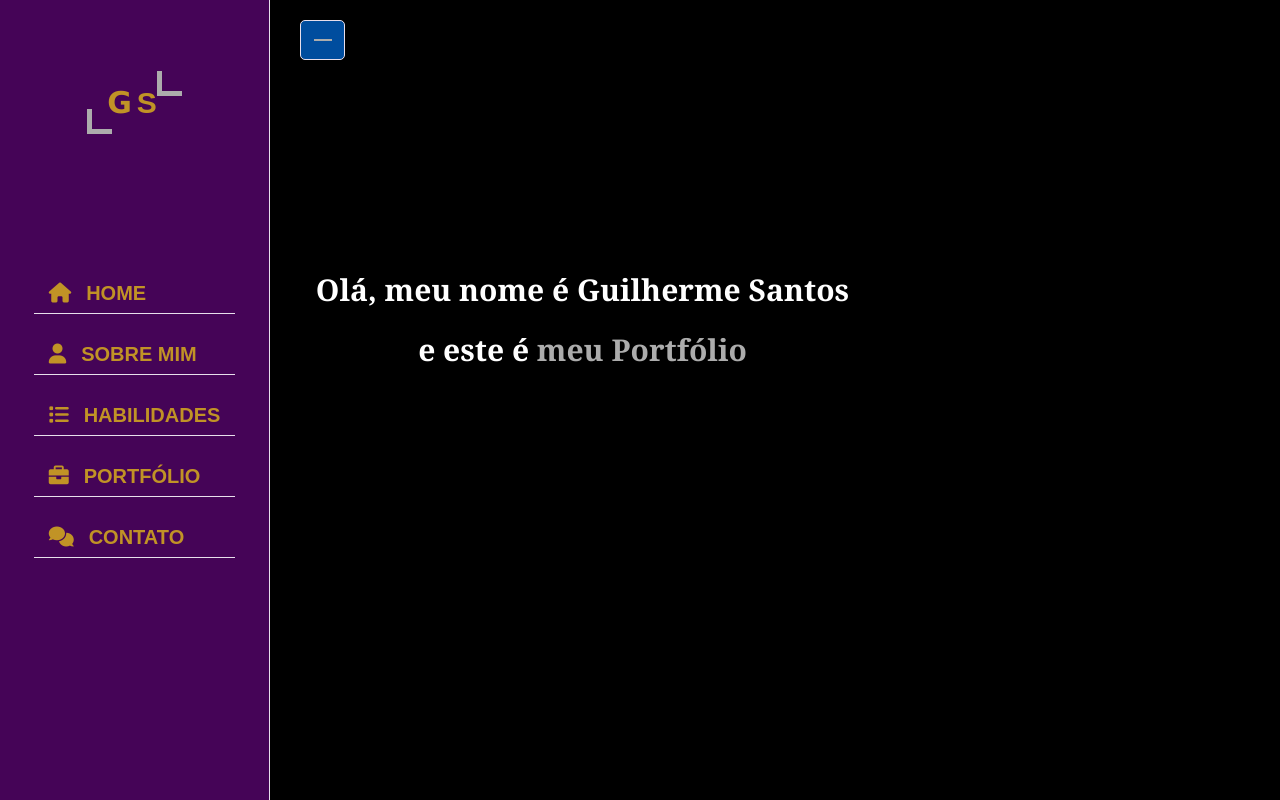
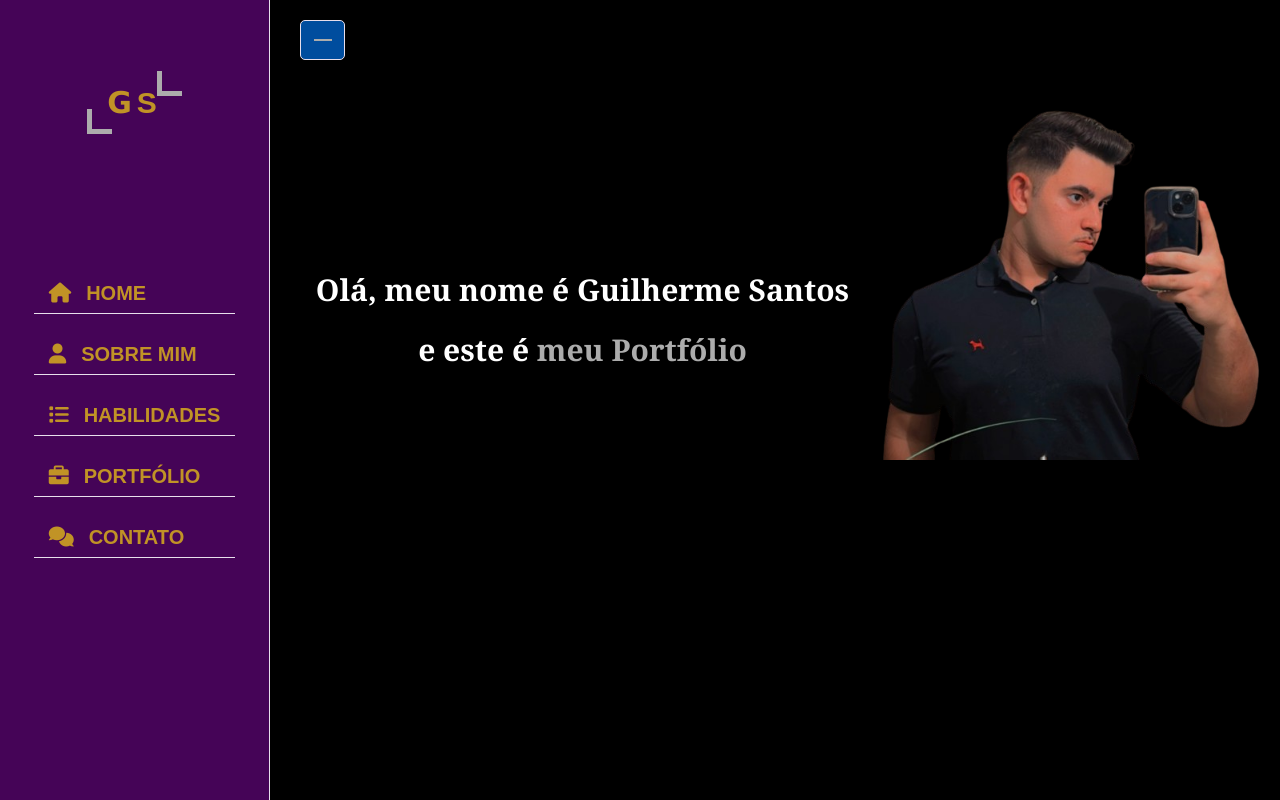
Before and after one commit to Gstechnology18/Port, a website: page index.html in a window 1280 px wide. Drawn offline with nearby package versions, Linux system fonts and the light colour scheme.

Commit message:
Update index.html

```diff
--- a/index.html
+++ b/index.html
@@ -44,7 +44,7 @@
                             <h3 class="profissão"> e este é <span class="tipo">meu Portfólio</span></h3>
                         </div>
                         <div class="home-img">
-                            <img src="/imagens/Eu.png" alt="">
+                            <img src="Eu.png" alt="">
                         </div>
                     </div>
                 </div>
```
